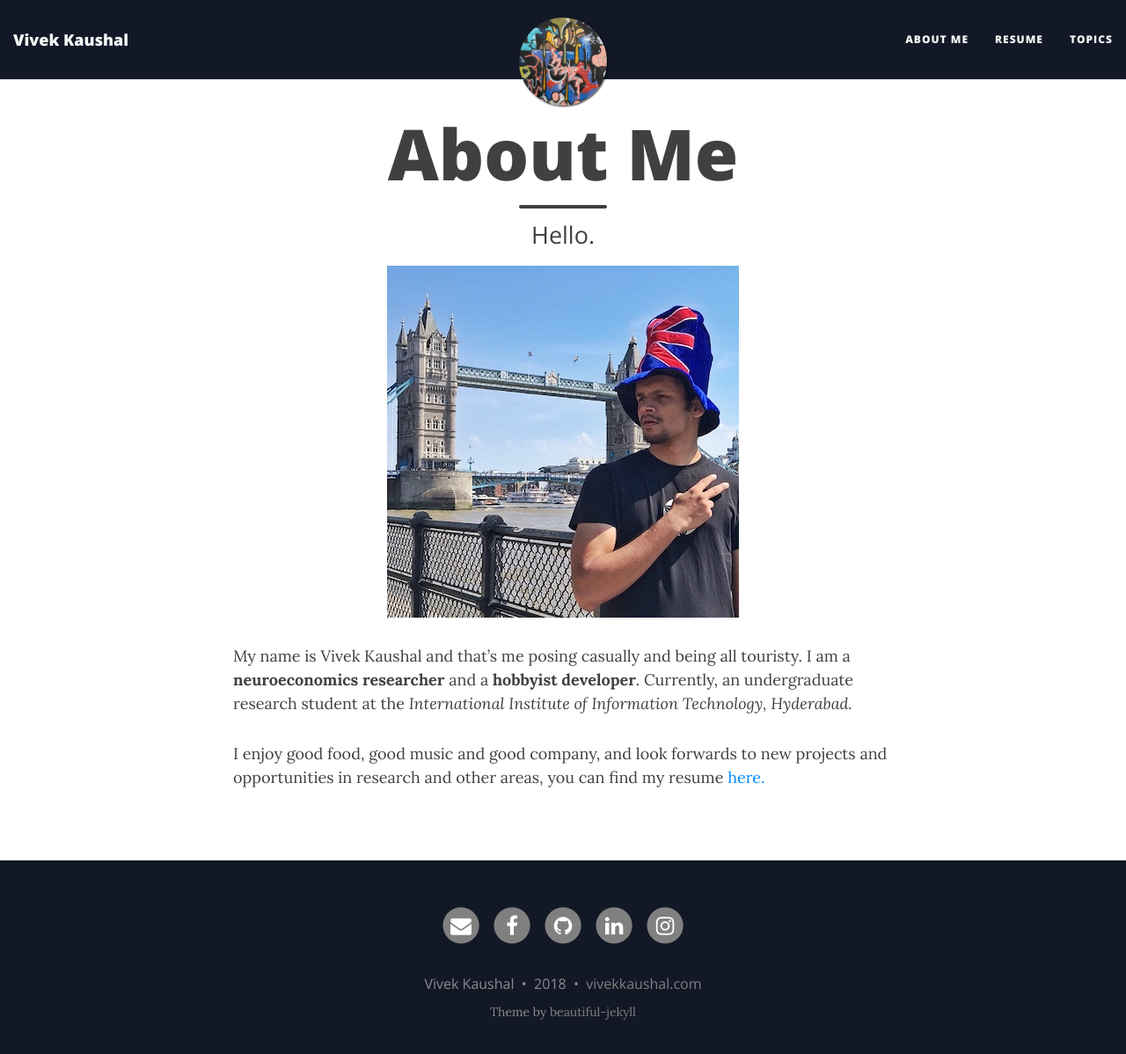
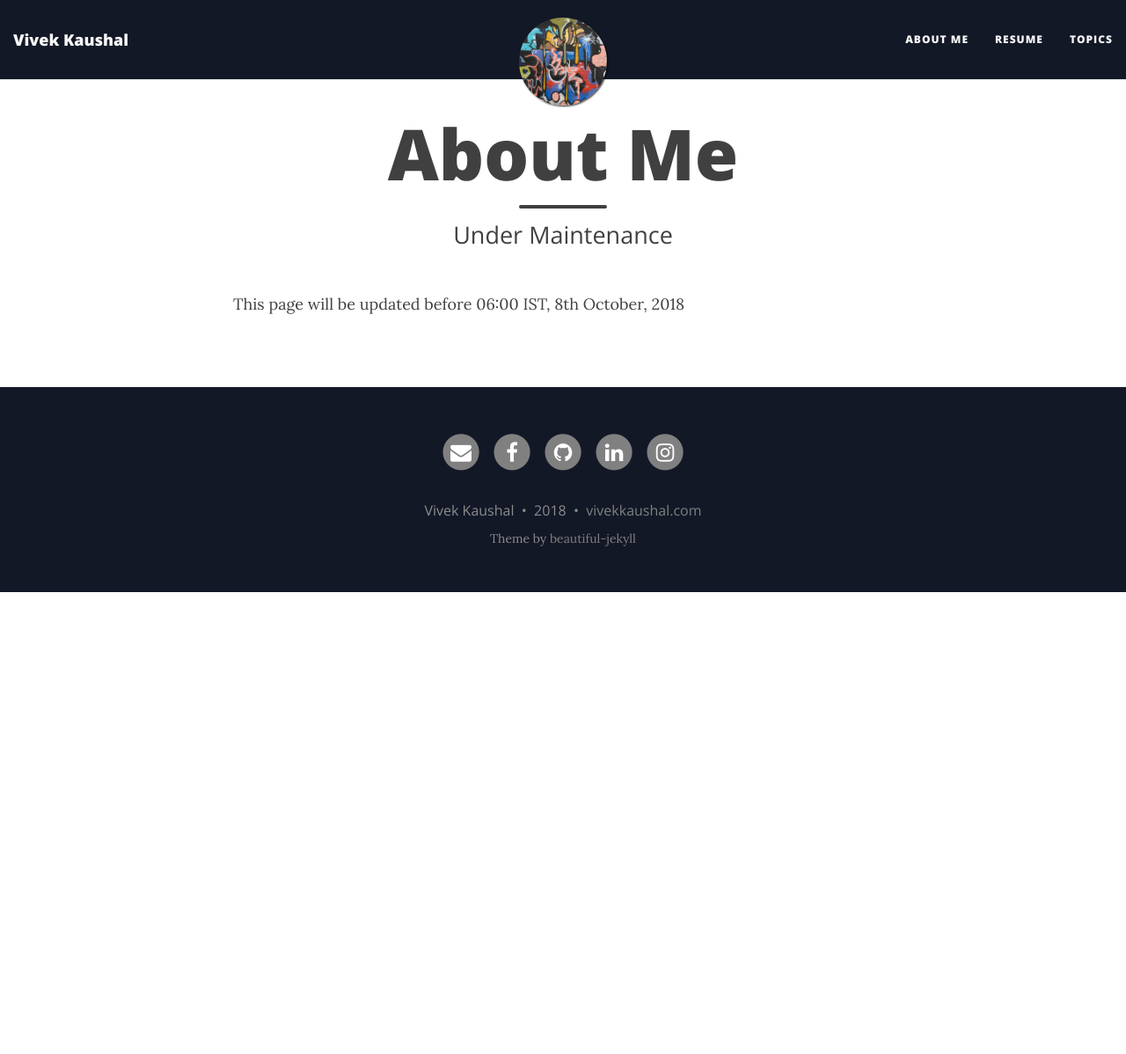
Before and after one commit to kaushalvivek/kaushalvivek.github.io, a Jekyll site: the page built from aboutme.md, in a window 1280 px wide and 1211 px high. Shown: the top 1198 px of the window at 88% size. Built offline with Jekyll 4.4.1, drawn with Linux system fonts in a browser that asks for light colours; nearby versions of some CDN libraries.

Commit message:
About Me Curtain

```diff
--- a/aboutme.md
+++ b/aboutme.md
@@ -1,13 +1,7 @@
 ---
 layout: page
 title: About Me
-subtitle: Hello.
+subtitle: Under Maintenance
 ---
 
-<center>
-<img src="/img/vk.jpg"/>
-</center>
-
-My name is Vivek Kaushal and that's me posing casually and being all touristy. I am a **neuroeconomics researcher** and a **hobbyist developer**. Currently, an undergraduate research student at the *International Institute of Information Technology, Hyderabad.*
-
-I enjoy good food, good music and good company, and look forwards to new projects and opportunities in research and other areas, you can find my resume [here.]({{site.baseurl}}/Resume.pdf)
+This page will be updated before 06:00 IST, 8th October, 2018
```
